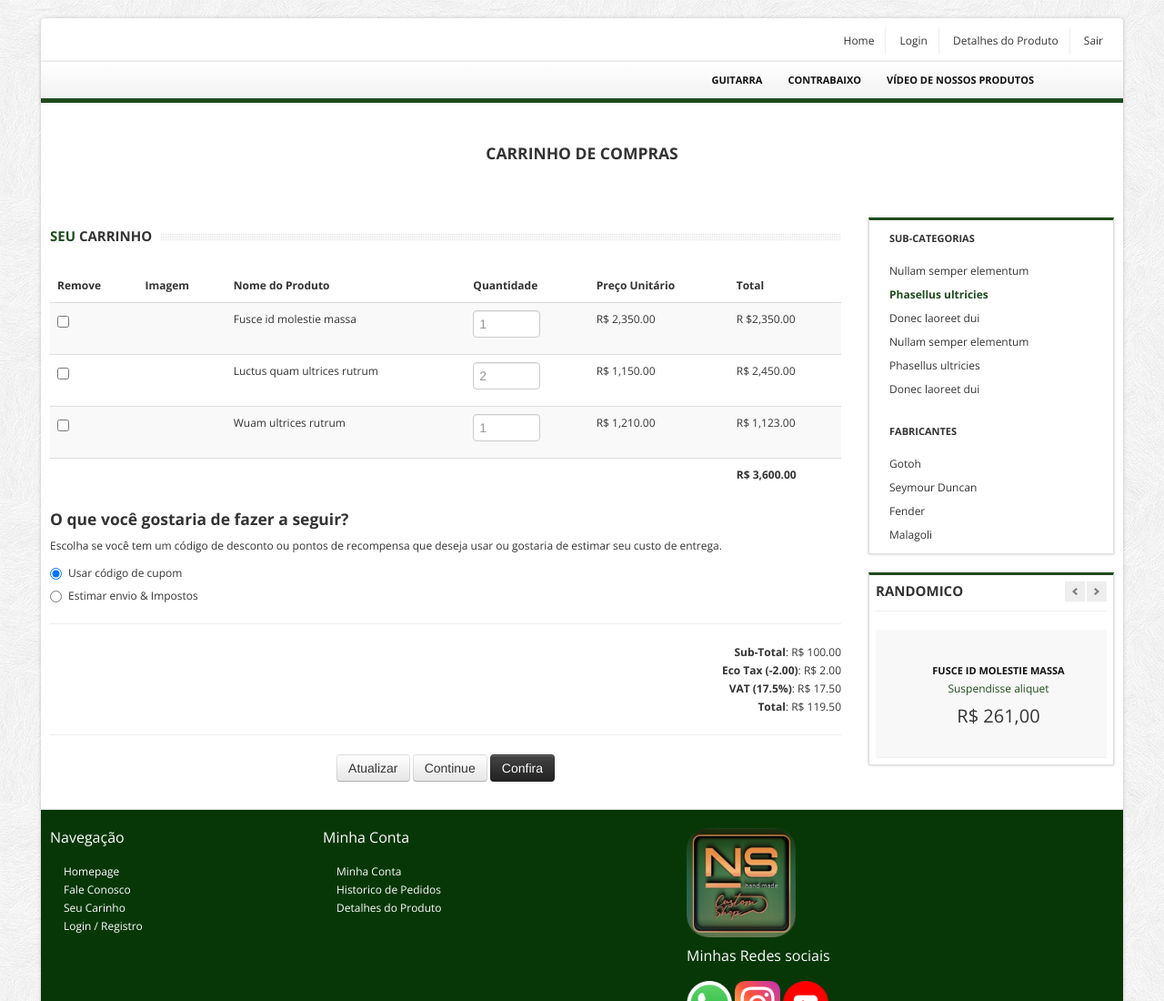
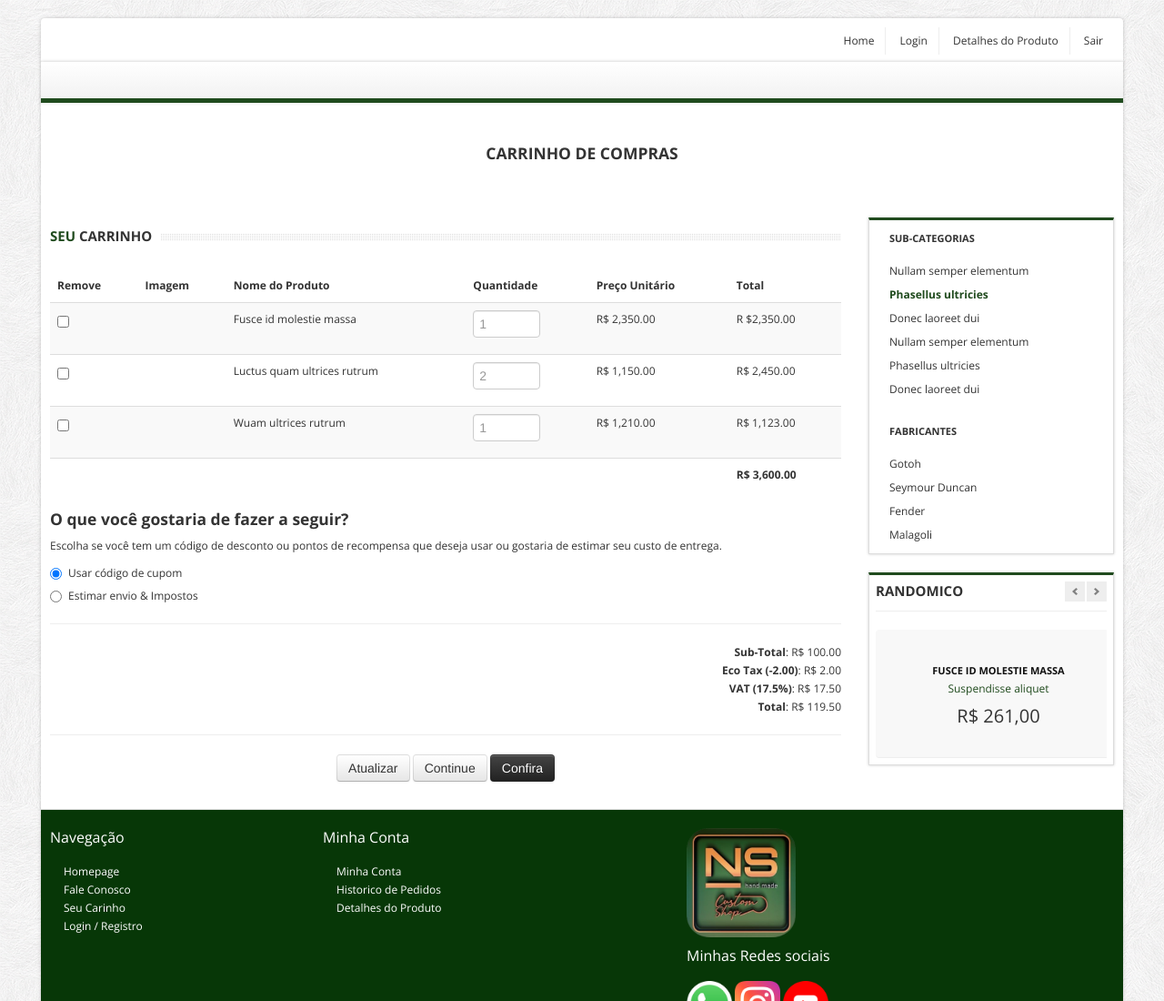
Before and after one commit to alexsandroaap/NS, a plain HTML site: page cart.html in a window 1280 px wide. Shown: the top 1100 px of the page at 91% size. Drawn offline with nearby package versions, Linux system fonts and the light colour scheme.

Commit message:
Update cart.html

```diff
--- a/cart.html
+++ b/cart.html
@@ -53,7 +53,7 @@
 					<a href="index.html" class="logo pull-left"><img src="themes/images/log.png" class="site_logo" alt=""></a>
 					<nav id="menu" class="pull-right">
 						<ul>
-							<li><a href="">Guitarra</a>
+							<!--<li><a href="">Guitarra</a>
 								<ul>
 									<li><a href="./strato.html">Stratocaster</a></li>
 									<li><a href="./telecaster.html">Telecaster</a></li>
@@ -65,7 +65,7 @@
 									<li><a href="./4cordas.html">4 Cordas</a></li>
 									<li><a href="./5cordas.html">5 Cordas</a></li>
 								</ul>
-								<li><a href="">Vídeo de nossos Produtos</a>
+							</li>		-->
 									<ul>
 										<li><a href="https://www.youtube.com/shorts/c0Aolu69-f0">Guitarra ELFO</a></li>
 										<li><a href="https://www.youtube.com/shorts/buRdDmoQ7_g">Guitarra NS335 Semi-Acústica</a></li>
```
